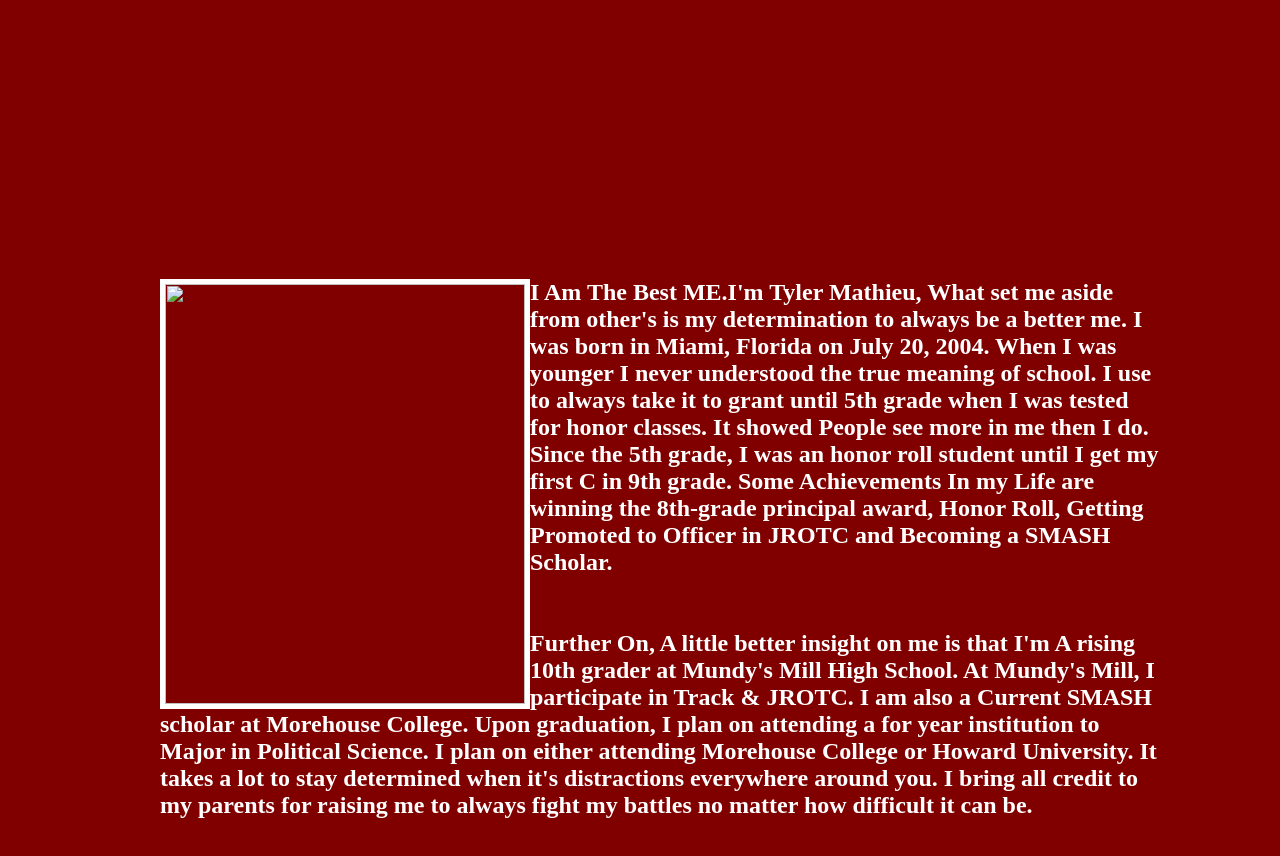
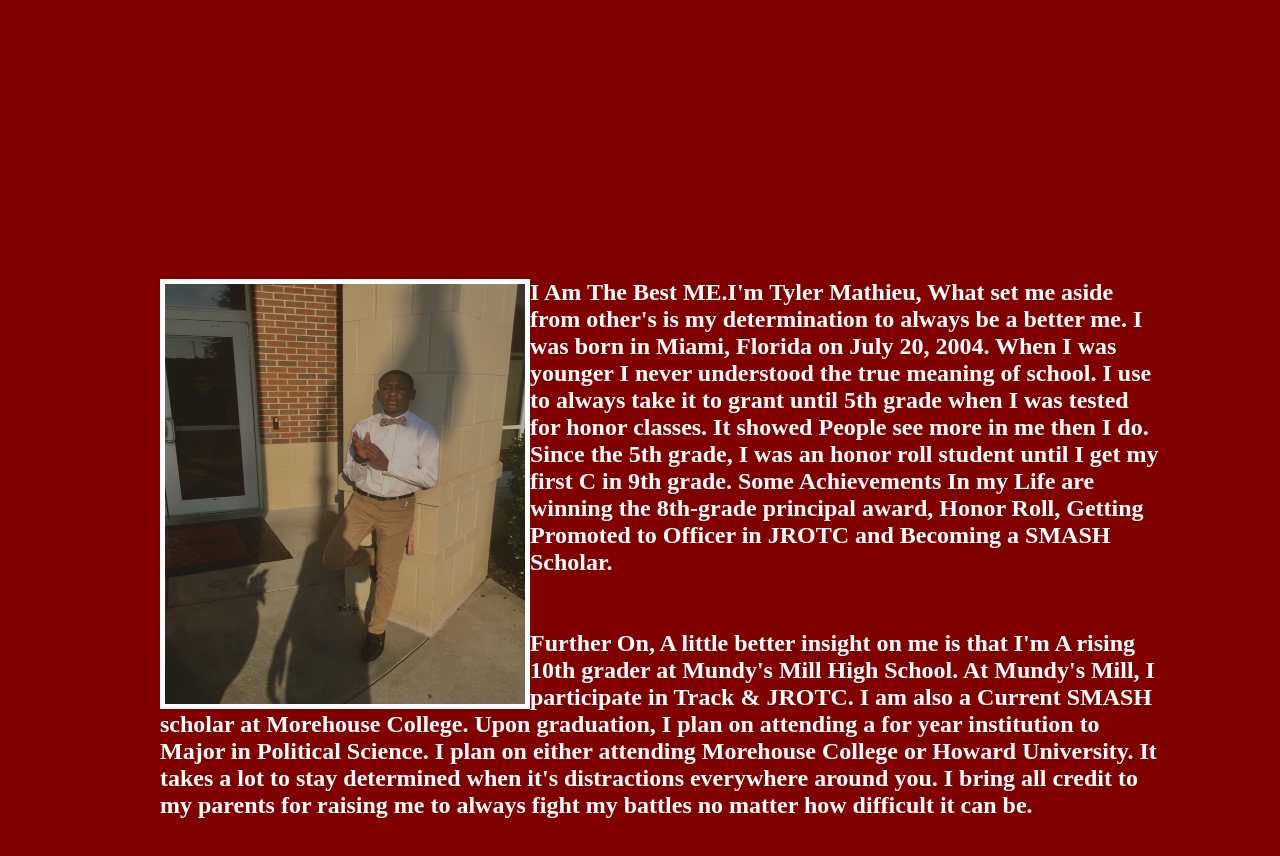
Before and after one commit to TylerMathieu/tylermathieu, a plain HTML site: page about-me.html in a window 1280 px wide. Shown: the part 228-1084 px from the top of the page. Drawn offline with Linux system fonts and the light colour scheme.

Commit message:
Update about-me.html

```diff
--- a/about-me.html
+++ b/about-me.html
@@ -20,7 +20,7 @@
         <ol>
            <h1>About Me </h1>
 
-           <p id="para"> <img src="Images/IMG_E6433.JPG" width=360 align="left" height=420 border="5" >
+           <p id="para"> <img src="IMG_E6433.JPG" width=360 align="left" height=420 border="5" >
             I Am The Best ME.I'm Tyler Mathieu, What set me aside from other's is my determination to always be a better me. I was born in Miami, Florida on July 20, 2004. When I was younger I never understood the true meaning of school. I use to always take it to grant until 5th grade when I was tested for honor classes. It showed People see more in me then I do. Since the 5th grade, I was an honor roll student until I get my first C in 9th grade. Some Achievements In my Life are winning the 8th-grade principal award, Honor Roll, Getting Promoted to Officer in JROTC and Becoming a SMASH Scholar.
 
 
```
